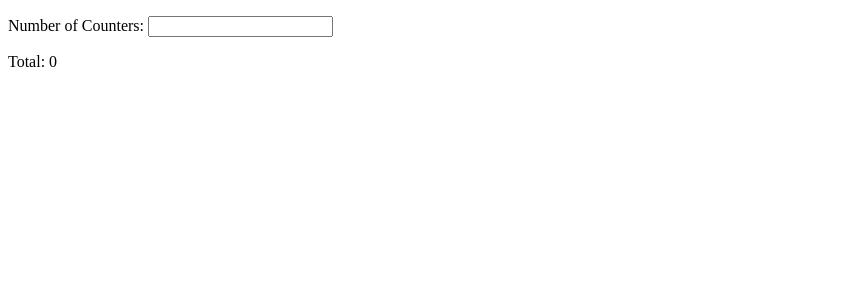
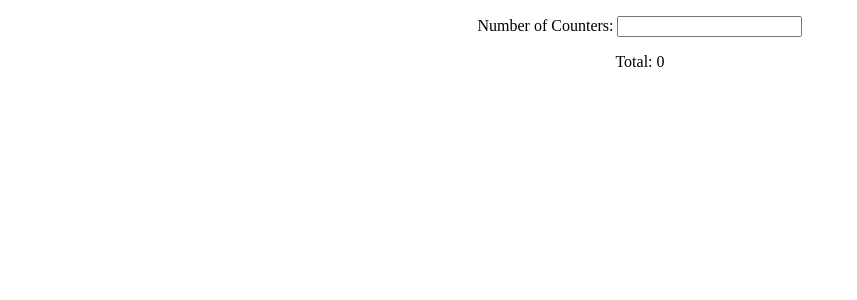
Before and after one commit to sympathyzz/react-counter, a React (Create React App) app: page / in a window 1280 px wide. Shown: the top 300 px of the page, without its empty margins (0-857 px from the left). Built offline with nearby package versions, Linux system fonts and the light colour scheme.

Commit message:
[Gavin] feature: add style

```diff
--- a/src/components/Counter/index.jsx
+++ b/src/components/Counter/index.jsx
@@ -35,7 +35,11 @@ class Counter extends React.Component {
         return (
             <div>
                 <button onClick={this.increase}>+</button>
-                <mark>{this.state.count}</mark>
+                <mark style={{
+                    display:"inline-block",
+                    textAlign:"center",
+                    width:50
+                    }}>{this.state.count}</mark>
                 <button onClick={this.reduce}>-</button>
             </div>
         )
--- a/src/components/CounterGroup/index.jsx
+++ b/src/components/CounterGroup/index.jsx
@@ -26,7 +26,9 @@ class CounterGroup extends React.Component {
 
     render() {
         return (
-            <div>
+            <div style={{
+                textAlign:"center"
+            }}>
                 <p>Number of Counters: <input type="number" onChange={this.updateNumberOfCounters} /></p>
                 <div>
                     {new Array(Number(this.state.numberOfCounters)).fill(0).map((item, index) => {
```
